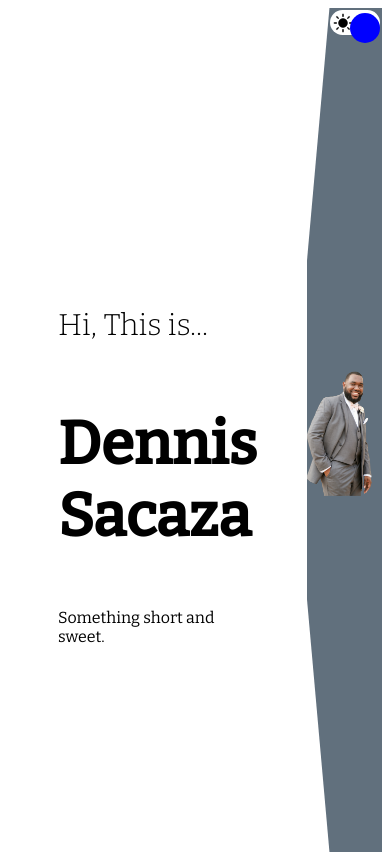
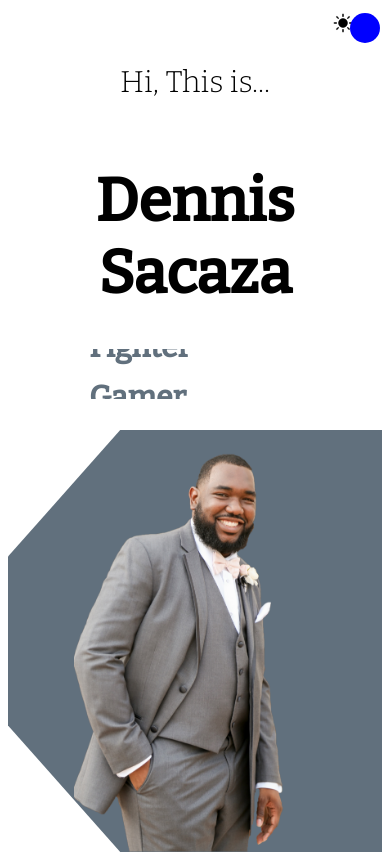
Before and after one commit to Desparta05/ReactPortfolio, a React (Create React App) app in the folder client/: page / in a window 390 px wide. Shown: the top 854 px of the page. Built offline with nearby package versions, Linux system fonts and the light colour scheme.

Commit message:
Added mobile friendly CSS

```diff
--- a/client/src/components/intro/intro.css
+++ b/client/src/components/intro/intro.css
@@ -58,7 +58,7 @@
     }
 }
 
-.i-dec{
+.i-desc{
     width: 100%;
 }
 
@@ -87,3 +87,19 @@
     top: 0;
     right: 0;
 }
+
+@media screen and (max-width: 480px){
+    .i{
+        flex-direction: column;
+    }
+    .i-left-wrapper{
+        padding: 10px;
+        align-items: center;
+        justify-content: center;
+        text-align: center;
+        height: 100%;
+    }
+    .i-desc{
+        display: none;
+    }
+}
```
